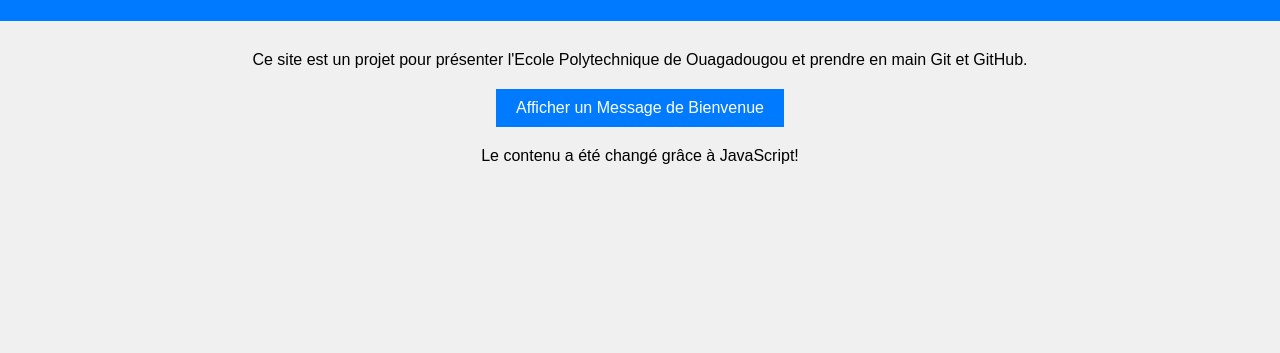
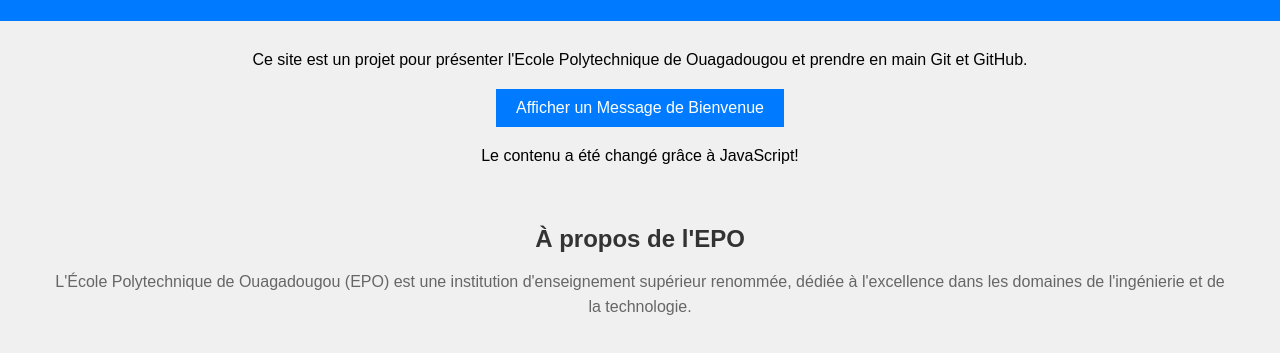
Before and after one commit to idrissa183/Epo-project-2, a plain HTML site: page index.html in a window 1280 px wide. Shown: the part 99-452 px from the top of the page. Drawn offline with Linux system fonts and the light colour scheme.

Commit message:
Updated HTML and CSS for about section

```diff
--- a/index.html
+++ b/index.html
@@ -21,6 +21,16 @@
 
             <!-- Ajout après les éléments existants dans le corps du document -->
             <p id="dynamicContent">Ceci est un contenu dynamique qui sera changé.</p>
+
+            <!-- Ajout à la fin du corps du document -->
+            <section id="about">
+                <h2>À propos de l'EPO</h2>
+                <p>
+                    L'École Polytechnique de Ouagadougou (EPO) est une institution
+                    d'enseignement supérieur renommée, dédiée à l'excellence dans les
+                    domaines de l'ingénierie et de la technologie.
+                </p>
+            </section>
         </main>
         <script src="script.js"></script>
     </body>
--- a/styles.css
+++ b/styles.css
@@ -29,3 +29,19 @@ button {
     margin: 4px 2px;
     cursor: pointer;
 }
+
+/* Styles pour la section À propos */
+#about {
+    background-color: #f0f0f0; /* Couleur de fond légère */
+    padding: 20px; /* Espacement interne */
+    margin-top: 20px; /* Marge au-dessus de la section */
+    border-radius: 8px; /* Bords arrondis */
+}
+#about h2 {
+    color: #333; /* Couleur du titre */
+    margin-bottom: 10px; /* Marge en dessous du titre */
+}
+#about p {
+    color: #666; /* Couleur du texte */
+    line-height: 1.6; /* Hauteur de ligne pour améliorer la lisibilité */
+}
```
